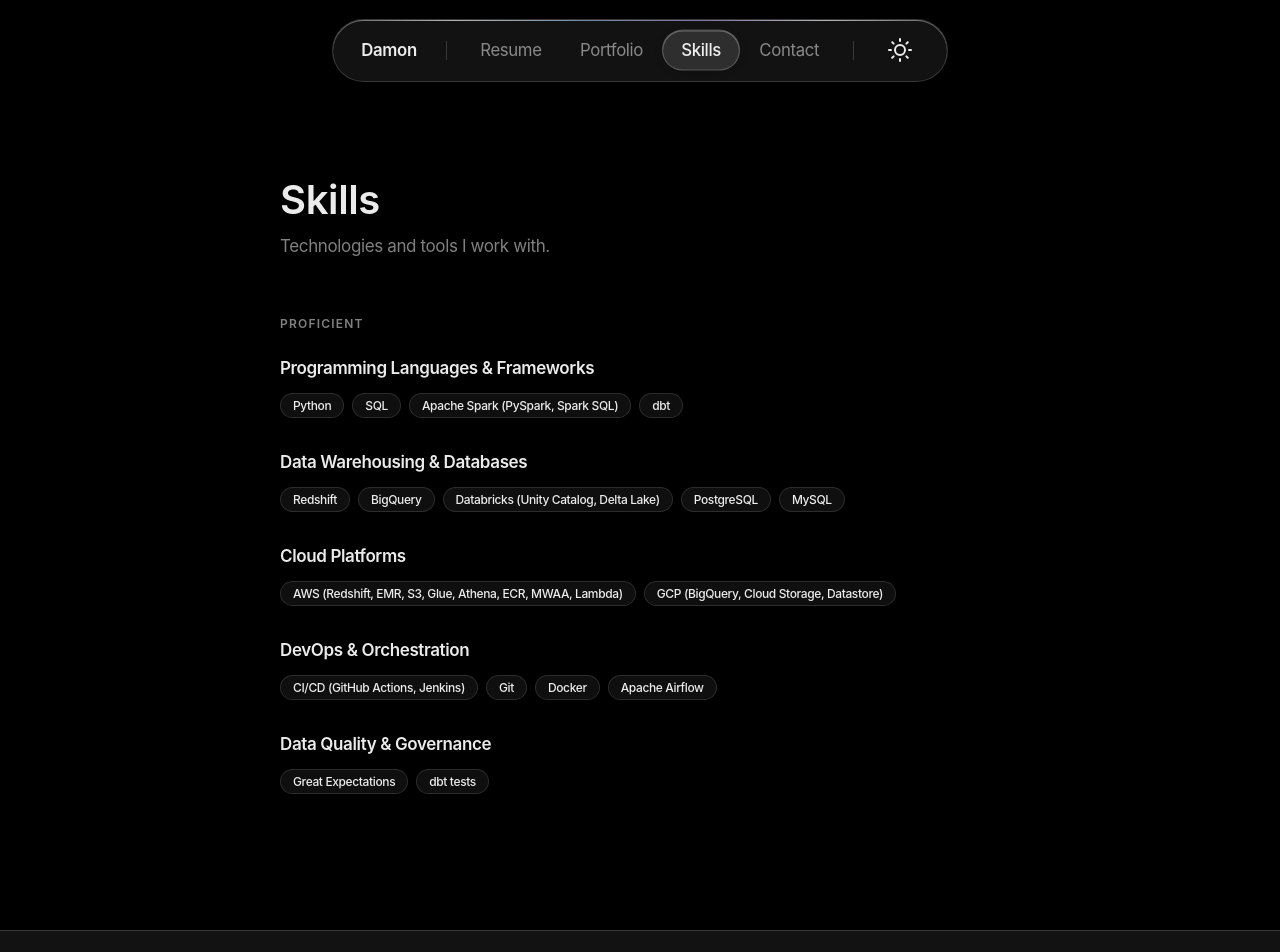
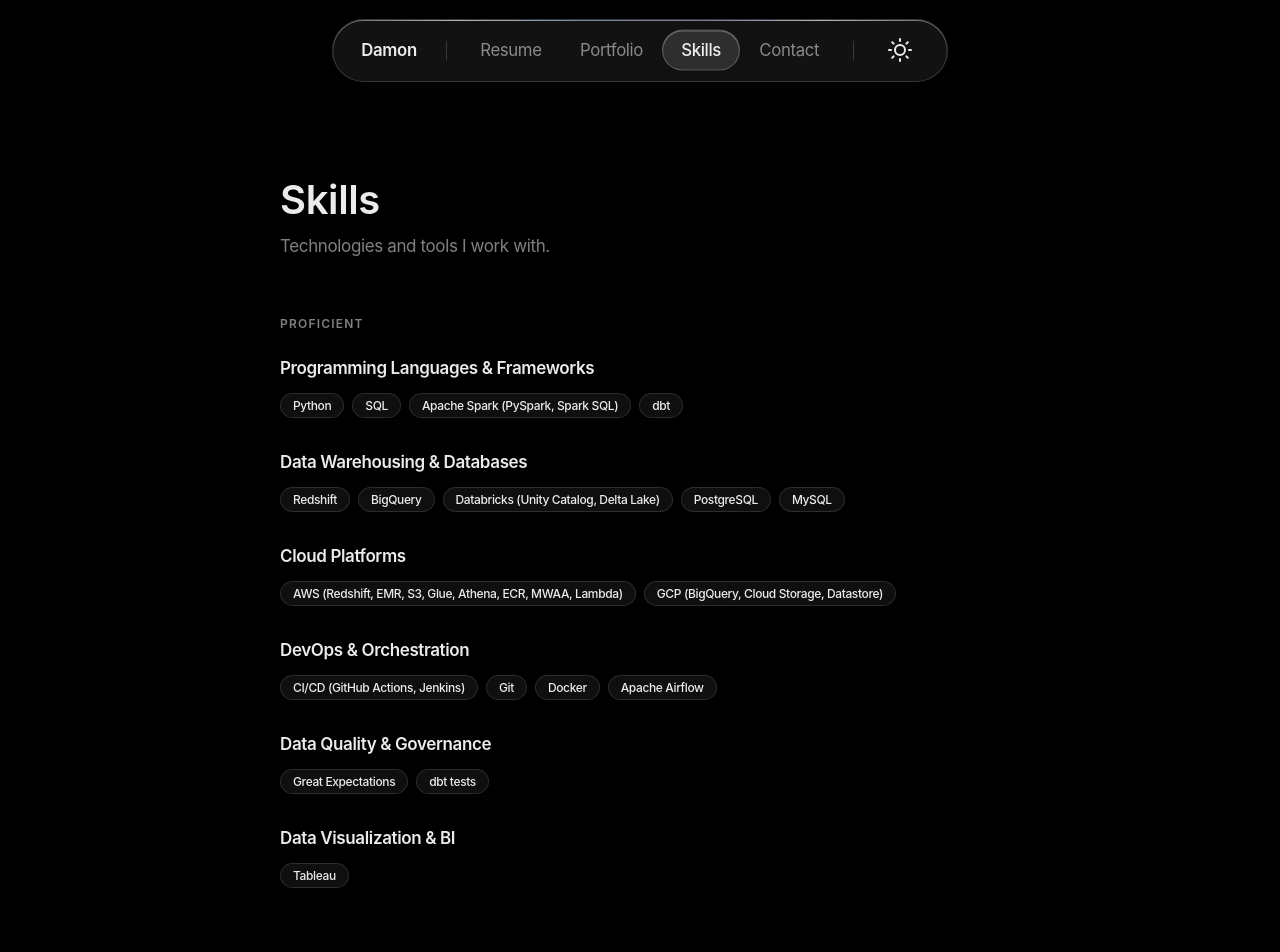
Before and after one commit to damonlin06/damon-portfolio, a Next.js app: page /damon-portfolio/skills in a window 1280 px wide. Shown: the top 952 px of the page. Built offline with nearby package versions, Linux system fonts and the light colour scheme.

Commit message:
feat: add Data Visualization & BI skill category

```diff
--- a/src/data/skills.ts
+++ b/src/data/skills.ts
@@ -30,4 +30,9 @@
     level: 'proficient',
     skills: ['Great Expectations', 'dbt tests'],
   },
+  {
+    category: 'Data Visualization & BI',
+    level: 'proficient',
+    skills: ['Tableau'],
+  },
 ];
```
